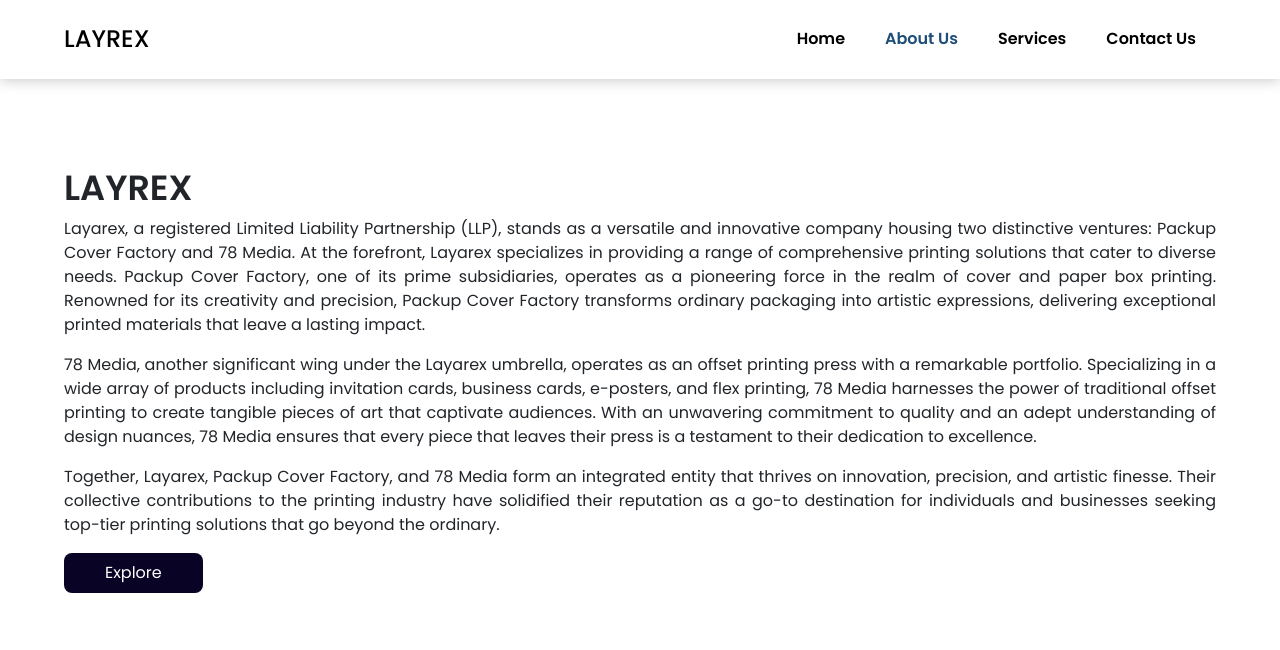
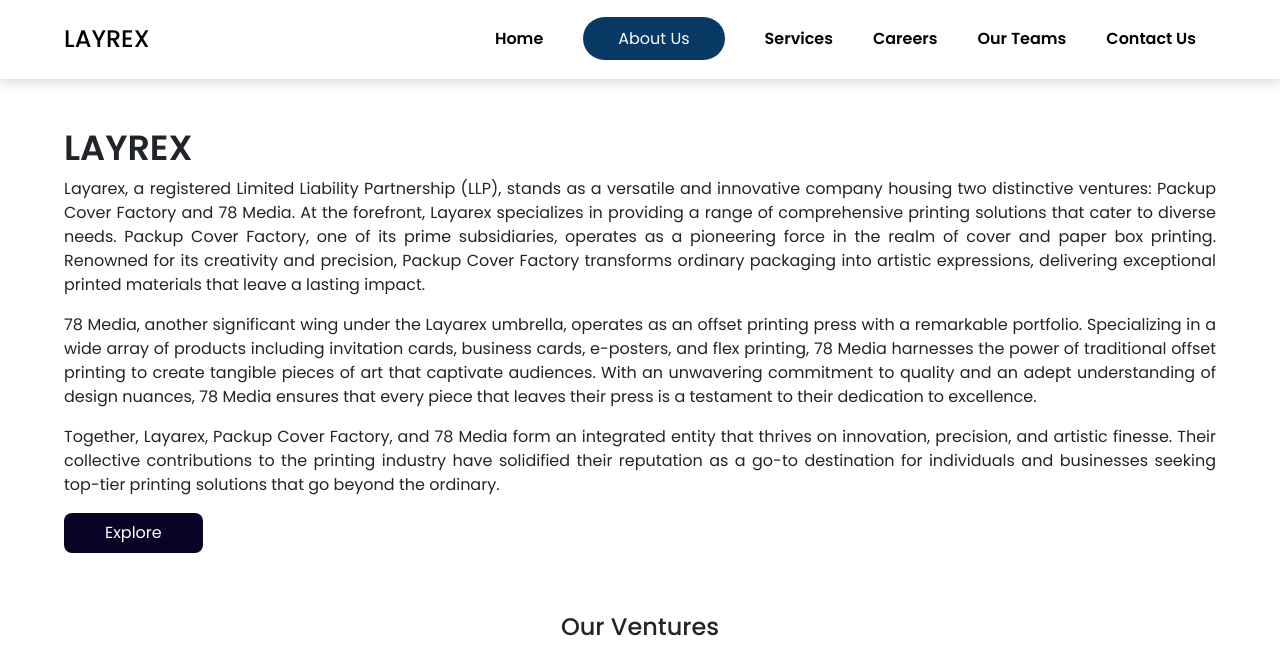
Before and after one commit to Shammaz77/Packup, a plain HTML site: page about.html in a window 1280 px wide. Shown: the top 650 px of the page. Drawn offline with nearby package versions, Linux system fonts and the light colour scheme.

Commit message:
changes added~

```diff
--- a/about.html
+++ b/about.html
@@ -13,6 +13,7 @@
 	<link rel="stylesheet" href="./css/common.css">
 </head>
 <body>
+	<!-- s  -->
 	<a href="https://wa.me/+918086768080" class="float" target="_blank">
 		<i class="ri-whatsapp-line my-float"></i>
 	</a>
@@ -26,9 +27,11 @@
 				</div>
 				<div class="nav-item">
 					<ul class="mb-0">
-						<li><a href="./index.html">Home</a></li>
+						<li><a  href="./index.html">Home</a></li>
 						<li><a class="active-nav" href="./about.html">About Us</a></li>
 						<li><a href="./services.html">Services</a></li>
+						<li><a href="./careers.html">Careers</a></li>
+						<li><a href="./our-teams.html">Our Teams</a></li>
 						<li><a href="./contact.html">Contact Us</a></li>
 					</ul>
 					<div class="menulogo d-md-block d-lg-none" onclick="toggleCartt()"><img src="/images/menu-line.png" alt=""></div>
@@ -41,18 +44,20 @@
 		<div class="sidebar">
 			<div class="navbar-sidebar">
 				<ul>
-					<li><a href="index.html">Home</a></li>
+					<li><a  href="index.html">Home</a></li>
 					<li><a href="./services.html">Services</a></li>
 					<li><a href="./products.html">Packup Products</a></li>
 					<li><a href="./78mediaproducts.html">78 Media Products</a></li>
-					<li><a class="active"  href="./about.html">About Us</a></li>
+					<li><a href="./careers.html">Careers</a></li>
+					<li><a href="./our-teams.html">Our Teams</a></li>
+					<li><a class="active" href="./about.html">About Us</a></li>
 					<li><a href="./contact.html">Contact Us</a></li>
 				</ul>
 			</div>
 			<div class="d-inline closse" onclick="toggleCartt()"><i class="ri-close-circle-line"></i></div>
 		</div>
 	<!-- ========== navbar end ============= -->
-	<div class="container-main mt-5">
+	<div class="container-main mt-2">
 		<div class="row">
 			<div class="col-lg-12">
 				<div class="main-box-home-left">
@@ -60,7 +65,7 @@
 					<p class="sub-txt-home-main">Layarex, a registered Limited Liability Partnership (LLP), stands as a versatile and innovative company housing two distinctive ventures: Packup Cover Factory and 78 Media. At the forefront, Layarex specializes in providing a range of comprehensive printing solutions that cater to diverse needs. Packup Cover Factory, one of its prime subsidiaries, operates as a pioneering force in the realm of cover and paper box printing. Renowned for its creativity and precision, Packup Cover Factory transforms ordinary packaging into artistic expressions, delivering exceptional printed materials that leave a lasting impact.</p>
 					<p class="sub-txt-home-main">78 Media, another significant wing under the Layarex umbrella, operates as an offset printing press with a remarkable portfolio. Specializing in a wide array of products including invitation cards, business cards, e-posters, and flex printing, 78 Media harnesses the power of traditional offset printing to create tangible pieces of art that captivate audiences. With an unwavering commitment to quality and an adept understanding of design nuances, 78 Media ensures that every piece that leaves their press is a testament to their dedication to excellence.</P>
 					<p class="sub-txt-home-main">Together, Layarex, Packup Cover Factory, and 78 Media form an integrated entity that thrives on innovation, precision, and artistic finesse. Their collective contributions to the printing industry have solidified their reputation as a go-to destination for individuals and businesses seeking top-tier printing solutions that go beyond the ordinary.</p>
-					<a href="./products.html" class="btn explore-btn text-white">Explore</a>
+					<a href="#" class="btn explore-btn text-white">Explore</a>
 				</div>
 			</div>
 		</div>
--- a/css/common.css
+++ b/css/common.css
@@ -20,7 +20,14 @@ img {
   margin: auto;
 }
 .active-nav{
-  color: #1e4e77;
+  color: #ffffff;
+	background: #073964;
+	padding: 10px 35px;
+	border-radius: 25px;
+	font-weight: 400;
+}
+.active-nav:hover{
+	color: #fff !important;
 }
 .primary-color{
   color: #090325;
@@ -53,7 +60,6 @@ header{
   /* width: 300px; */
 }
 .nav-item ul li a:hover{
-  color: #000 !important;
   text-decoration: none;
 }
 /* footer  */
```
Also changed, not shown: 78mediaproducts.html (+7 -2 lines), careers.html (+2 -3 lines), contact.html (+5 -1 lines), our-teams.html (+4 -2 lines), products.html (+6 -1 lines), services.html (+8 -4 lines).
